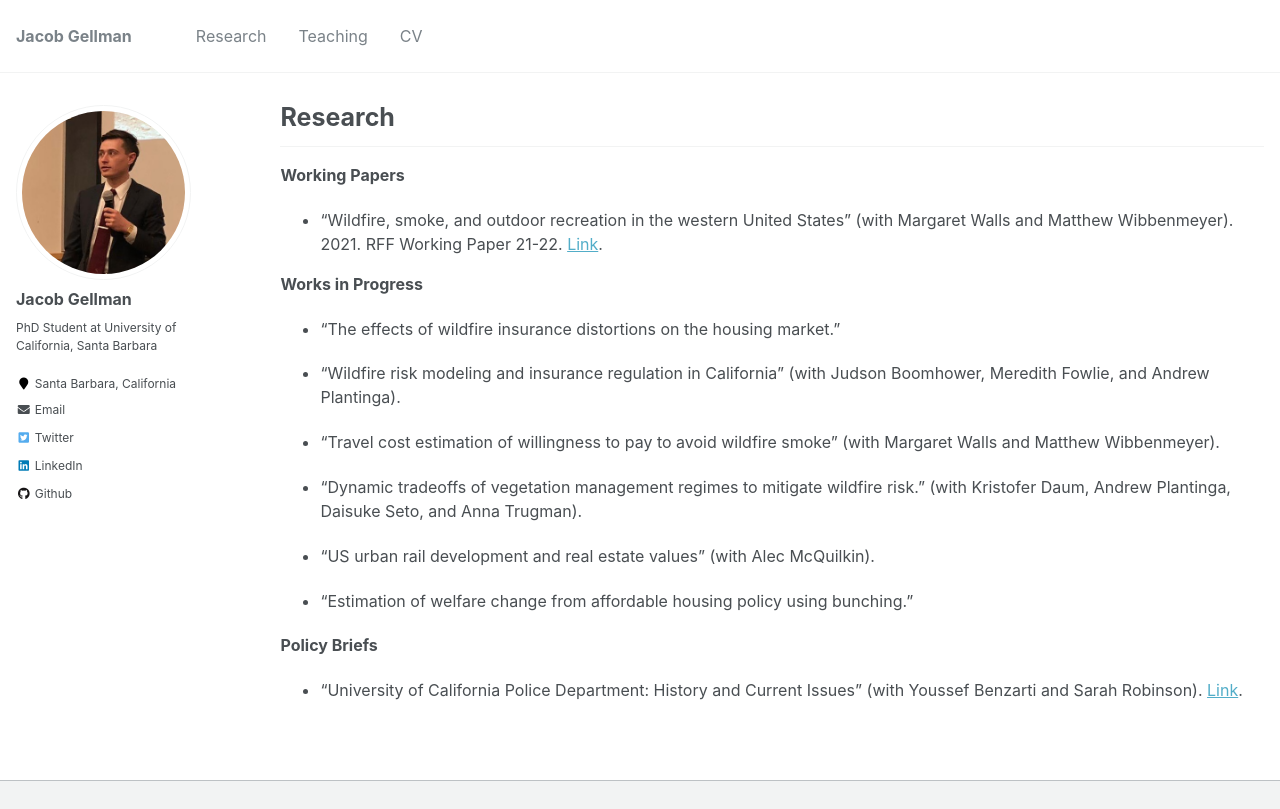
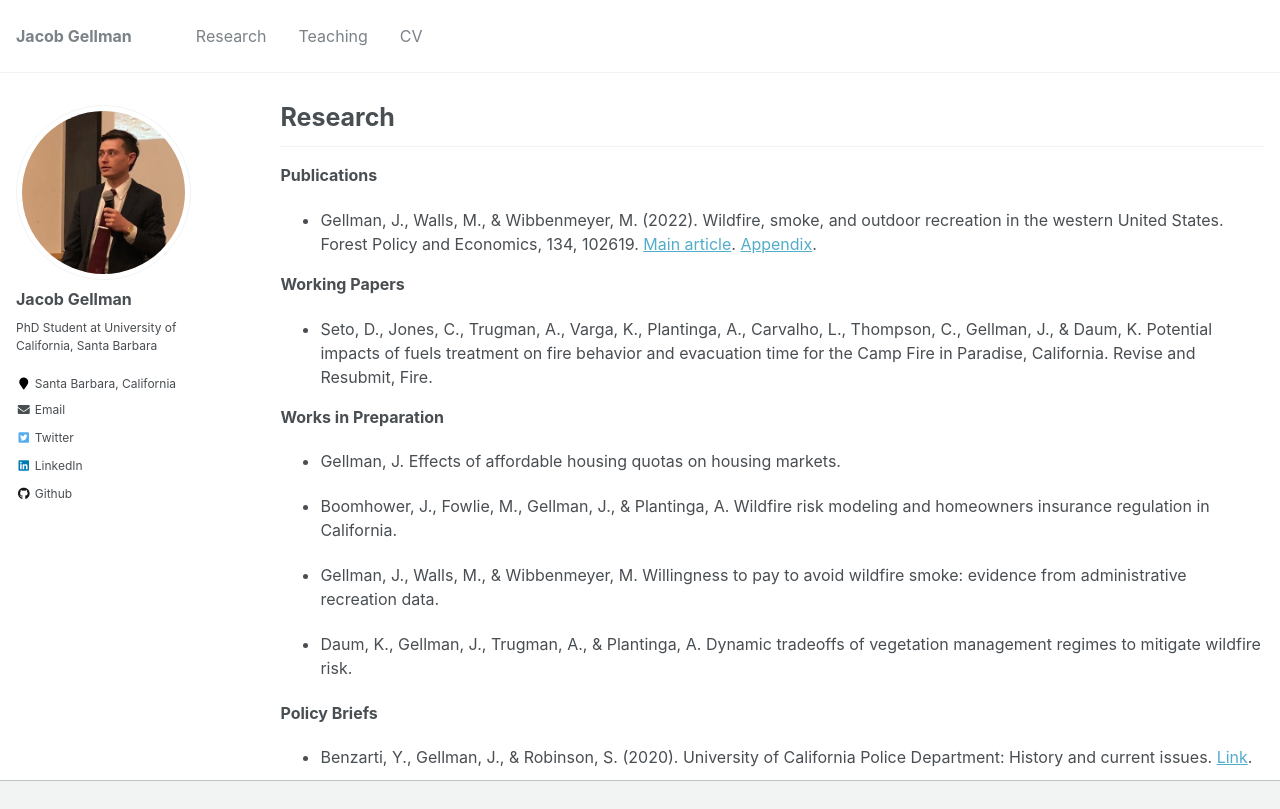
Before and after one commit to jacobgellman/jacobgellman.github.io, a Jekyll site: the page built from _pages/research.md, in a window 1280 px wide and 961 px high, cut to the strip 0-809 px from the top of the window. Built offline with Jekyll 4.4.1, drawn with Linux system fonts in a browser that asks for light colours.

Commit message:
CV and research page updates.

```diff
--- a/_pages/research.md
+++ b/_pages/research.md
@@ -9,21 +9,20 @@ author_profile: true
 
 ------
 
+**Publications**
+* Gellman, J., Walls, M., & Wibbenmeyer, M. (2022). Wildfire, smoke, and outdoor recreation in the western United States. Forest Policy and Economics, 134, 102619. [Main article](https://jacobgellman.github.io/files/gellman_et_al_2022-wildfire_smoke_recreation.pdf). [Appendix](https://jacobgellman.github.io/files/gellman_et_al_2022-wildfire_smoke_recreation_appendix.pdf).
+
 **Working Papers**
-* "Wildfire, smoke, and outdoor recreation in the western United States" (with Margaret Walls and Matthew Wibbenmeyer). 2021. RFF Working Paper 21-22. [Link](https://jacobgellman.github.io/files/gellman_et_al_2021-wildfire_smoke_and_recreation_in_the_western_US.pdf).
+* Seto, D., Jones, C., Trugman, A., Varga, K., Plantinga, A., Carvalho, L., Thompson, C., Gellman, J., & Daum, K. Potential impacts of fuels treatment on fire behavior and evacuation time for the Camp Fire in Paradise, California. Revise and Resubmit, Fire.
 
-**Works in Progress**
-* "The effects of wildfire insurance distortions on the housing market."
+**Works in Preparation**
+* Gellman, J. Effects of affordable housing quotas on housing markets.
 
-* "Wildfire risk modeling and insurance regulation in California" (with Judson Boomhower, Meredith Fowlie, and Andrew Plantinga).
+* Boomhower, J., Fowlie, M., Gellman, J., & Plantinga, A. Wildfire risk modeling and homeowners insurance regulation in California.
 
-* "Travel cost estimation of willingness to pay to avoid wildfire smoke" (with Margaret Walls and Matthew Wibbenmeyer).
+* Gellman, J., Walls, M., & Wibbenmeyer, M. Willingness to pay to avoid wildfire smoke: evidence from administrative recreation data.
 
-* "Dynamic tradeoffs of vegetation management regimes to mitigate wildfire risk." (with Kristofer Daum, Andrew Plantinga, Daisuke Seto, and Anna Trugman).
-
-* "US urban rail development and real estate values" (with Alec McQuilkin).
-
-* "Estimation of welfare change from affordable housing policy using bunching."
+* Daum, K., Gellman, J., Trugman, A., & Plantinga, A. Dynamic tradeoffs of vegetation management regimes to mitigate wildfire risk.
 
 **Policy Briefs**
-* "University of California Police Department: History and Current Issues" (with Youssef Benzarti and Sarah Robinson). [Link](https://jacobgellman.github.io/files/benzarti_gellman_robinson_ucpd_nov2020.pdf).
+* Benzarti, Y., Gellman, J., & Robinson, S. (2020). University of California Police Department: History and current issues. [Link](https://jacobgellman.github.io/files/benzarti_gellman_robinson_ucpd_nov2020.pdf).
```
Also changed, not shown: _pages/about.md (+2 -2 lines), 4 other files.
